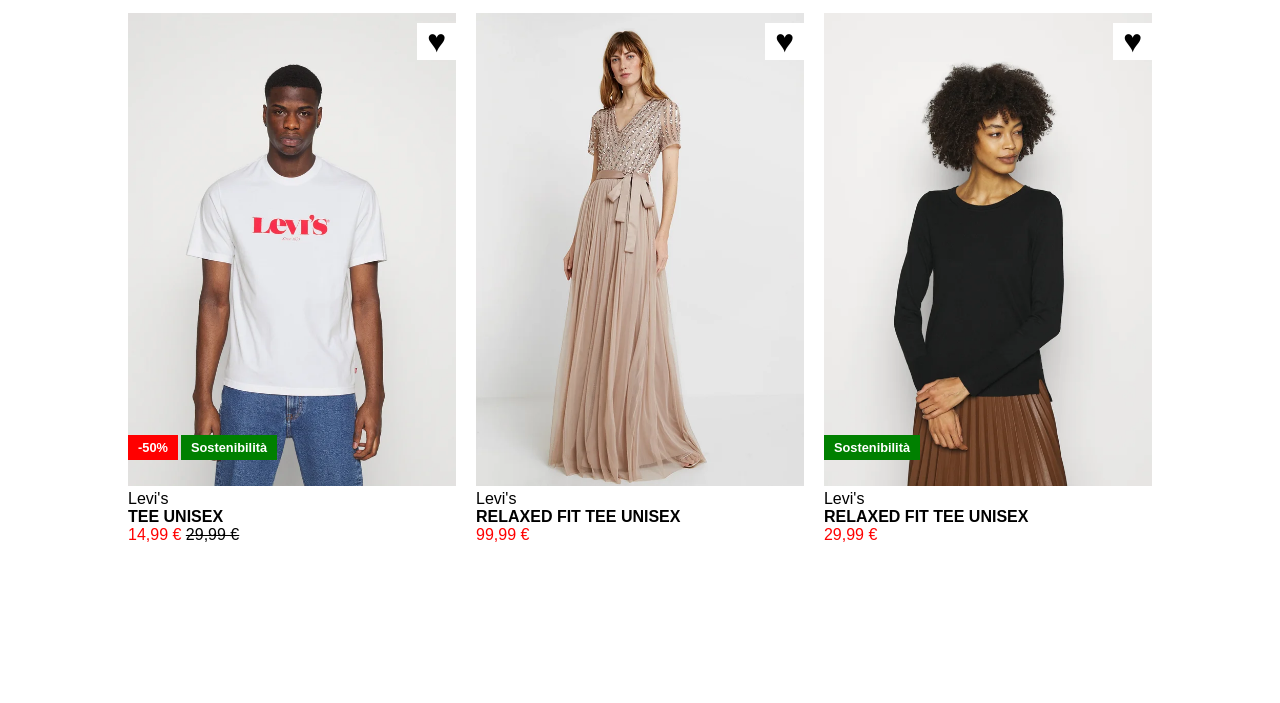
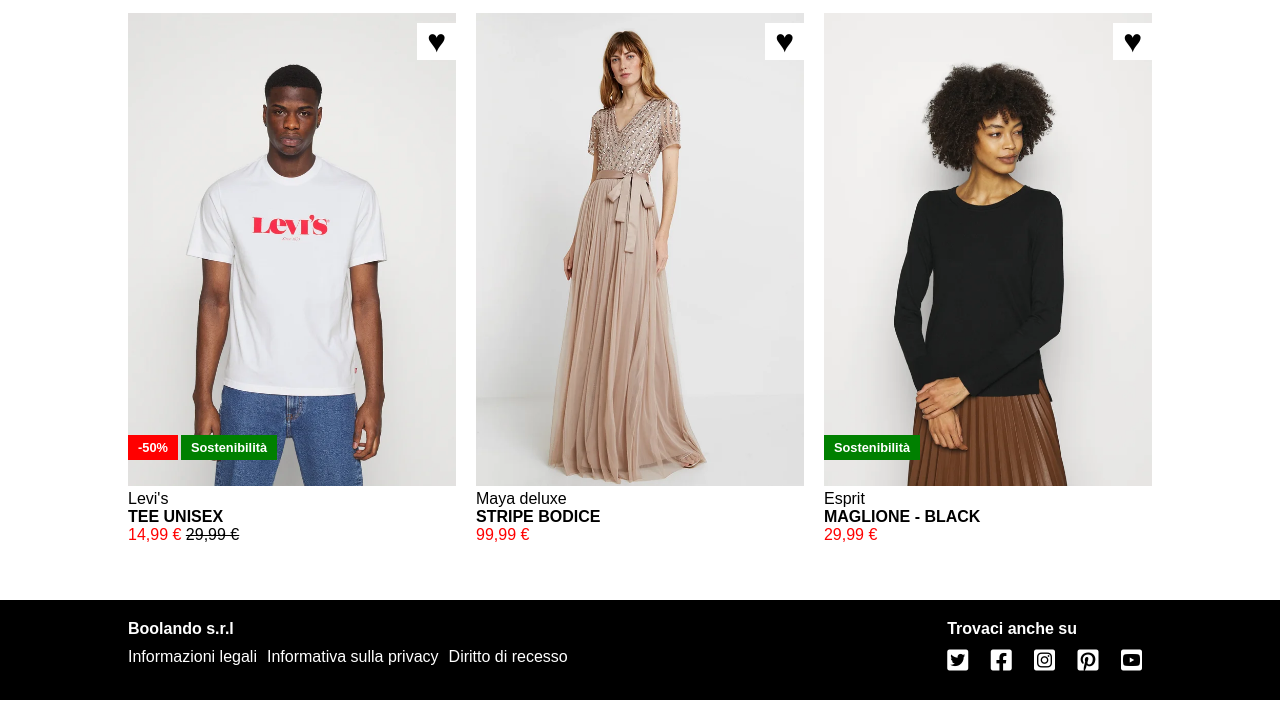
Before and after one commit to nespolisimmaco/html-css-boolando, a plain HTML site: page index.html in a window 1280 px wide. Shown: the part 640-1343 px from the top of the page. Before the commit the page ends 1240 px from the top, so only its background shows below. Drawn offline with Linux system fonts and the light colour scheme.

Commit message:
Add: footer and project completed

```diff
--- a/css/style.css
+++ b/css/style.css
@@ -177,3 +177,41 @@ header > div{
     top: 10px;
     z-index: 99;
 }
+
+/* FOOTER */
+.foot {
+    background-color: black;
+    height: 100px;
+    color: white;
+}
+
+.footer.flex {
+    justify-content: space-between;
+    padding: 20px 0;
+}
+
+.foot li {
+    list-style-type: none;
+    padding: 10px 10px 10px 0;
+}
+
+.foot a {
+    text-decoration: none;
+    color: inherit;
+}
+
+.left-section {
+    flex-grow: 1;
+}
+
+.right-section {
+    width: 20%;
+}
+
+.right-section ul {
+    justify-content: space-between;
+}
+
+.right-section i {
+    font-size: 1.5rem;
+}
--- a/index.html
+++ b/index.html
@@ -140,14 +140,14 @@
                             <!-- Image inside the car -->
                             <div class="card-image">
                                 <div class="favourite">&hearts;</div>
-                                <img src="img/5.webp" alt="Maya deluxe model">
-                                <img class="alt-photo" src="img/5b.webp" alt="Maya deluxe model">
+                                <img src="img/5.webp" alt="Maya Deluxe model">
+                                <img class="alt-photo" src="img/5b.webp" alt="Maya Deluxe model">
                             </div>
                         </div>
                             <!-- Text below the card -->
                         <div class="card-text">
-                            <div>Levi's</div>
-                            <h4>RELAXED FIT TEE UNISEX</h4>
+                            <div>Maya deluxe</div>
+                            <h4>STRIPE BODICE</h4>
                             <span class="discount">99,99 €</span>
                         </div>
                     </div>
@@ -164,8 +164,8 @@
                         </div>
                             <!-- Text below the card -->
                         <div class="card-text">
-                            <div>Levi's</div>
-                            <h4>RELAXED FIT TEE UNISEX</h4>
+                            <div>Esprit</div>
+                            <h4>MAGLIONE - BLACK</h4>
                             <span class="discount">29,99 €</span>
                         </div>
                     </div>
@@ -178,5 +178,43 @@
     </div>
     <!-- End Container -->
 
+    <!-- FOOTER -->
+    <footer>
+        <div class="foot">
+            <div class="container">
+                <!-- Flexbox -->
+                <div class="footer flex">
+                    <!-- Left section -->
+                    <div class="left-section">
+                        <div> <strong>Boolando s.r.l</strong> </div>
+                        <div class="flex">
+                            <ul class="flex">
+                                <li> <a href="">Informazioni legali</a> </li>
+                                <li> <a href="">Informativa sulla privacy</a> </li>
+                                <li> <a href="">Diritto di recesso</a> </li>
+                            </ul>
+                        </div>
+                    </div>
+                    <!-- End Left section -->
+
+                    <!-- Right section -->
+                    <div class="right-section">
+                        <div> <strong>Trovaci anche su</strong> </div>
+                        <ul class="flex">
+                            <li> <a href=""> <i class="fa-brands fa-square-twitter"></i> </a> </li>
+                            <li> <a href=""> <i class="fa-brands fa-square-facebook"></i> </a> </li>
+                            <li> <a href=""> <i class="fa-brands fa-square-instagram"></i> </a> </li>
+                            <li> <a href=""> <i class="fa-brands fa-square-pinterest"></i> </a> </li>
+                            <li> <a href=""> <i class="fa-brands fa-square-youtube"></i> </a> </li>
+                        </ul>
+                    </div>
+                    <!-- End Right section -->
+                </div>
+                <!-- End flexbox -->
+            </div>
+        </div>
+    </footer>
+    <!-- FOOTER -->
+
 </body>
 </html>
```
